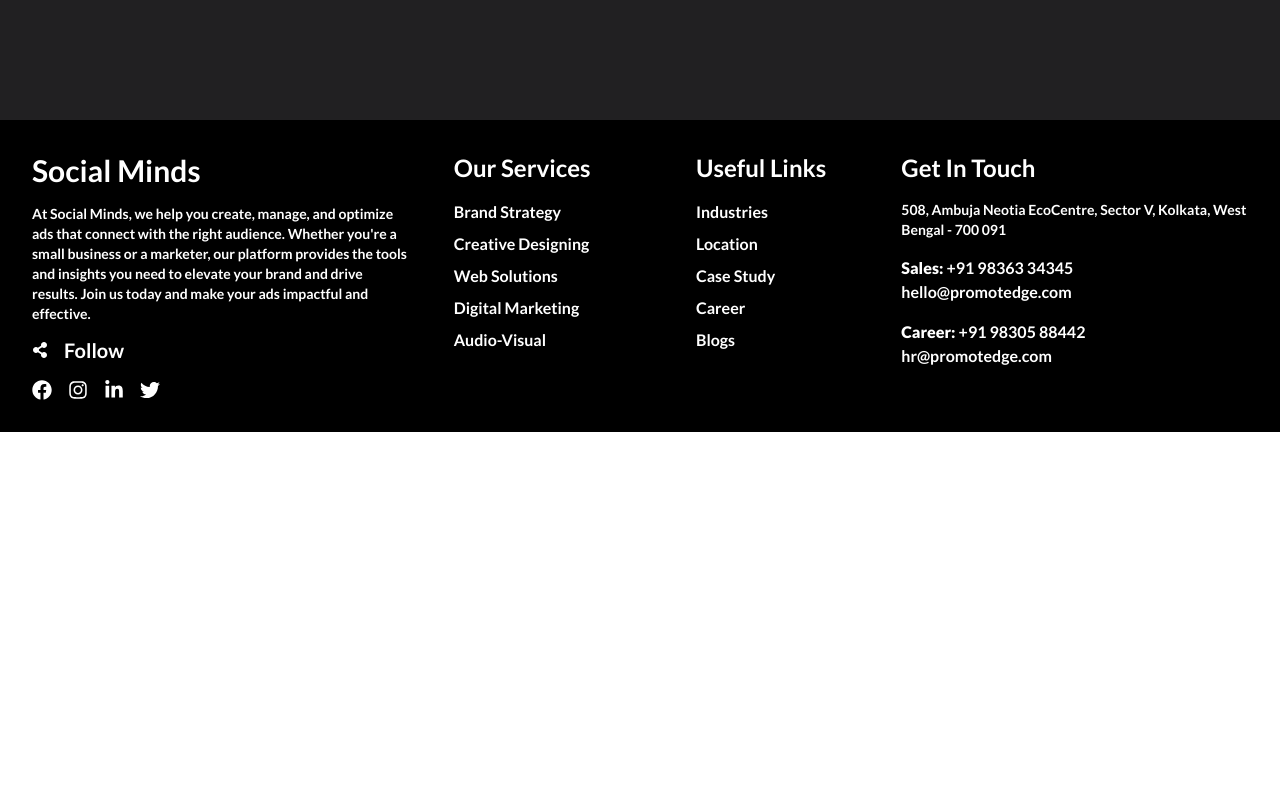
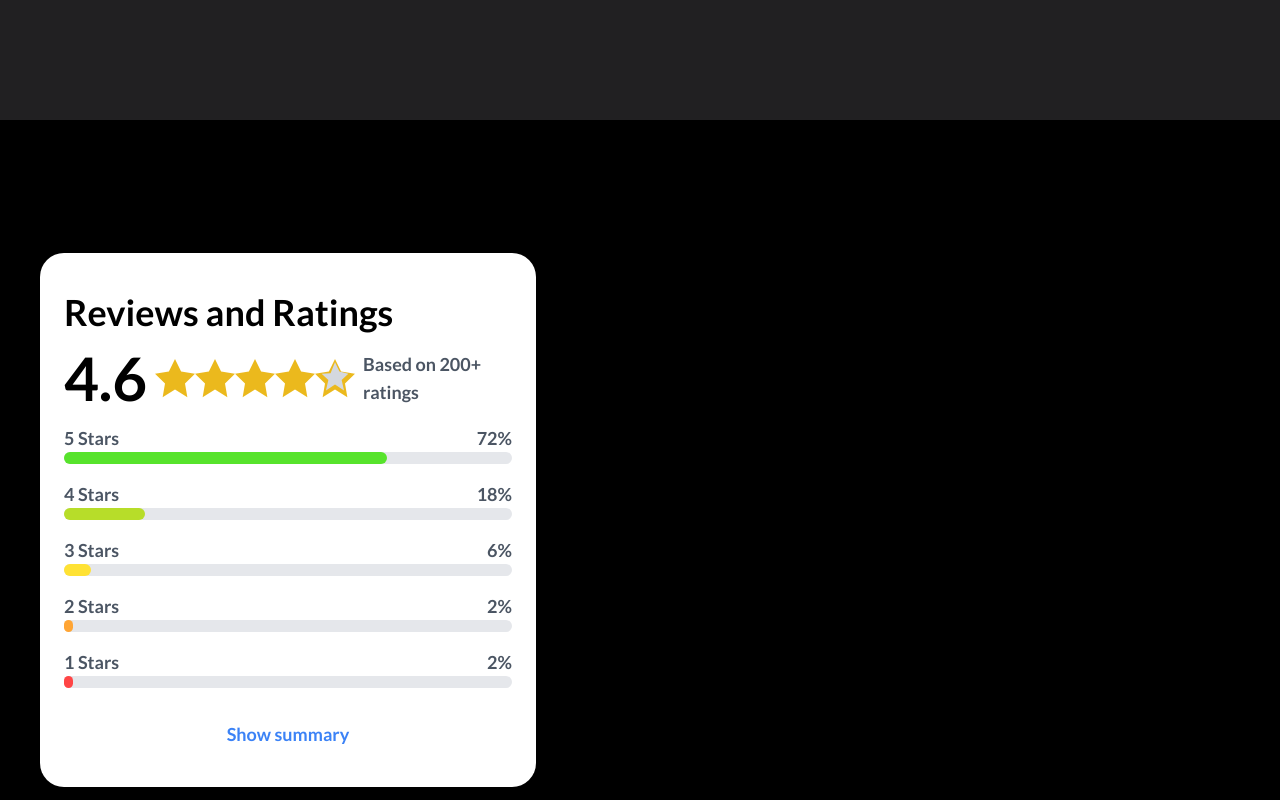
Before and after one commit to Sahilsajar/Social-Minds, a React (Vite) app: page / in a window 1280 px wide. Shown: the part 680-1480 px from the top of the page. Before the commit the page ends 1112 px from the top, so only its background shows below. Built offline with nearby package versions, Linux system fonts and the light colour scheme.

Commit message:
ReviewCard1 added in components directory

```diff
--- /dev/null
+++ b/src/components/ReviewCard1.jsx
@@ -0,0 +1,112 @@
+import React, { useEffect, useRef } from 'react';
+
+const Try = () => {
+  const star_5 = useRef(null);
+  const star_4 = useRef(null);
+  const star_3 = useRef(null);
+  const star_2 = useRef(null);
+  const star_1 = useRef(null);
+
+
+  const handleScroll = () => {
+    const bars = [
+      { ref: star_5, width: '72%' },
+      { ref: star_4, width: '18%' },
+      { ref: star_3, width: '6%' },
+      { ref: star_2, width: '2%' },
+      { ref: star_1, width: '2%' }
+    ];
+    const windowHeight = window.innerHeight;
+
+    bars.forEach((bar) => {
+      const barOffset = bar.ref.current.offsetTop;
+      const barHeight = bar.ref.current.offsetHeight;
+
+      if (window.scrollY + windowHeight >= barOffset + barHeight && window.scrollY <= barOffset + windowHeight) {
+        bar.ref.current.style.width = bar.width;
+      } else {
+        bar.ref.current.style.width = '0%';
+      }
+    });
+  };
+
+  useEffect(() => {
+    window.addEventListener('scroll', handleScroll);
+    return () => window.removeEventListener('scroll', handleScroll);
+  }, []);
+
+  return (
+    <div className="h-screen bg-black flex items-center justify-center md:justify-start md:pl-10">
+      <div className="delay-[300ms] duration-[600ms] taos:translate-x-[-200px] taos:opacity-0 shadow-[-5px_-6px_60px_-1px_rgba(59,_130,_246,_0.5)]
+ bg-white p-6 rounded-3xl shadow-md w-3/4 md:w-2/5 h-3/7 md:h-4/6 flex flex-col justify-center" data-taos-offset="400">
+        <h2 className="text-2xl md:text-4xl font-bold mb-4">Reviews and Ratings</h2>
+        <div className="flex items-center mb-4">
+          <span className="text-4xl md:text-6xl font-bold">4.6</span>
+          <div className="ml-2 flex items-center">
+            <div className="flex text-yellow-500">
+              {[...Array(4)].map((_, i) => (
+                <svg key={i} className="animate-pulse w-6 h-6 md:w-10 md:h-10 fill-current" viewBox="0 0 24 24">
+                  <path d="M12 .587l3.668 7.568L24 9.423l-6 5.847 1.417 8.253L12 18.897l-7.417 4.626L6 15.27 0 9.423l8.332-1.268z" />
+                </svg>
+              ))}
+              <svg className="animate-pulse w-6 h-6 md:w-10 md:h-10 fill-current" viewBox="0 0 24 24">
+                <path d="M12 .587l3.668 7.568L24 9.423l-6 5.847 1.417 8.253L12 18.897l-7.417 4.626L6 15.27 0 9.423l8.332-1.268z" />
+                <path d="M12 2.587l2.668 5.568L20 9.423l-4 3.847 1.417 6.253L12 15.897l-5.417 3.626L8 13.27 4 9.423l5.332-.268z" fill="#d1d5db" />
+              </svg>
+            </div>
+            <span className="ml-2 text-gray-600 text-sm md:text-lg">Based on 200+ ratings</span>
+          </div>
+        </div>
+        <div className="mb-4">
+          <div className="flex justify-between text-gray-600 text-sm md:text-lg">
+            <span>5 Stars</span>
+            <span>72%</span>
+          </div>
+          <div className="w-full bg-gray-200 rounded-full h-2.5 md:h-3">
+            <div className="bg-[#57e32c] h-2.5 md:h-3 rounded-full transition-all duration-1000" style={{ width: '0%' }} ref={star_5}></div>
+          </div>
+        </div>
+        <div className="mb-4">
+          <div className="flex justify-between text-gray-600 text-sm md:text-lg">
+            <span>4 Stars</span>
+            <span>18%</span>
+          </div>
+          <div className="w-full bg-gray-200 rounded-full h-2.5 md:h-3">
+            <div className="bg-[#b7dd29] h-2.5 md:h-3 rounded-full transition-all duration-1000" style={{ width: '0%' }} ref={star_4}></div>
+          </div>
+        </div>
+        <div className="mb-4">
+          <div className="flex justify-between text-gray-600 text-sm md:text-lg">
+            <span>3 Stars</span>
+            <span>6%</span>
+          </div>
+          <div className="w-full bg-gray-200 rounded-full h-2.5 md:h-3">
+            <div className="bg-[#ffe234] h-2.5 md:h-3 rounded-full transition-all duration-1000" style={{ width: '0%' }} ref={star_3}></div>
+          </div>
+        </div>
+        <div className="mb-4">
+          <div className="flex justify-between text-gray-600 text-sm md:text-lg">
+            <span>2 Stars</span>
+            <span>2%</span>
+          </div>
+          <div className="w-full bg-gray-200 rounded-full h-2.5 md:h-3">
+            <div className="bg-[#ffa534] h-2.5 md:h-3 rounded-full transition-all duration-1000" style={{ width: '0%' }} ref={star_2}></div>
+          </div>
+        </div>
+        <div className="mb-4">
+          <div className="flex justify-between text-gray-600 text-sm md:text-lg">
+            <span>1 Stars</span>
+            <span>2%</span>
+          </div>
+          <div className="w-full bg-gray-200 rounded-full h-2.5 md:h-3">
+            <div className="bg-[#ff4545] h-2.5 md:h-3 rounded-full transition-all duration-1000" style={{ width: '0%' }} ref={star_1}></div>
+          </div>
+        </div>
+
+        <button className="text-blue-500 mt-4 text-sm md:text-lg">Show summary</button>
+      </div>
+    </div>
+  );
+};
+
+export default Try;
--- a/src/components/Try.jsx
+++ /dev/null
@@ -1,56 +0,0 @@
-import React from "react";
-import { useState, useEffect } from "react";
-import "../resource/try.css";
-
-function Try() {
-  const staticText = "What Can I Help You";
-  const typingWords = ["With?", "Achieve?", "Solve?"]; // Words to cycle through
-
-  const [currentWordIndex, setCurrentWordIndex] = useState(0);
-  const [typedText, setTypedText] = useState("");
-  const [charIndex, setCharIndex] = useState(0);
-  const [isErasing, setIsErasing] = useState(false);
-
-  useEffect(() => {
-    if (!isErasing) {
-      // Typing effect
-      if (charIndex < typingWords[currentWordIndex].length) {
-        const timeout = setTimeout(() => {
-          setTypedText(
-            (prev) => prev + typingWords[currentWordIndex][charIndex]
-          );
-          setCharIndex((prev) => prev + 1);
-        }, 100); // Typing speed
-        return () => clearTimeout(timeout);
-      } else {
-        // Pause after typing
-        const timeout = setTimeout(() => {
-          setIsErasing(true);
-        }, 1000); // Pause before erasing
-        return () => clearTimeout(timeout);
-      }
-    } else {
-      // Erasing effect
-      if (typedText.length > 0) {
-        const timeout = setTimeout(() => {
-          setTypedText((prev) => prev.slice(0, -2)); // Remove 2 characters at a time
-        }, 30); // Erasing speed (adjust for faster erasing)
-        return () => clearTimeout(timeout);
-      } else {
-        // Move to the next word
-        setIsErasing(false);
-        setCharIndex(0);
-        setCurrentWordIndex((prev) => (prev + 1) % typingWords.length);
-      }
-    }
-  }, [charIndex, isErasing, typedText, currentWordIndex, typingWords]);
-
-  return (
-    <div className="typing-container">
-      {staticText} <span>{typedText}</span>
-      <span className="cursor">|</span>
-    </div>
-  );
-}
-
-export default Try;
--- a/src/pages/Home.jsx
+++ b/src/pages/Home.jsx
@@ -1,10 +1,13 @@
 import React from "react";
 import Introduction from "../components/Introduction";
+//import Try from "../components/Try";
+import ReviewCard1 from "../components/ReviewCard1"
 
 function Home() {
   return (
     <div>
       <Introduction></Introduction>
+      <ReviewCard1></ReviewCard1>
     </div>
   );
 }
```
